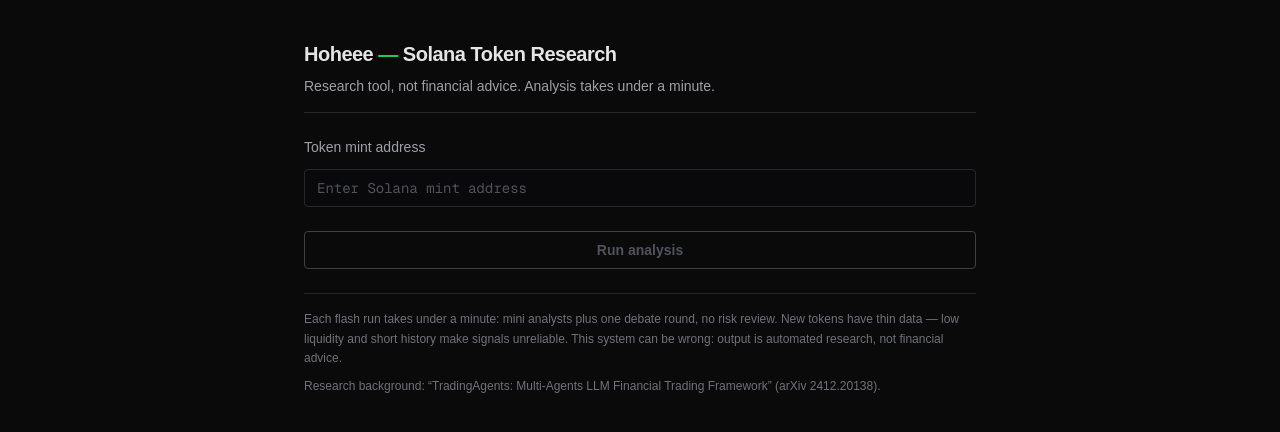
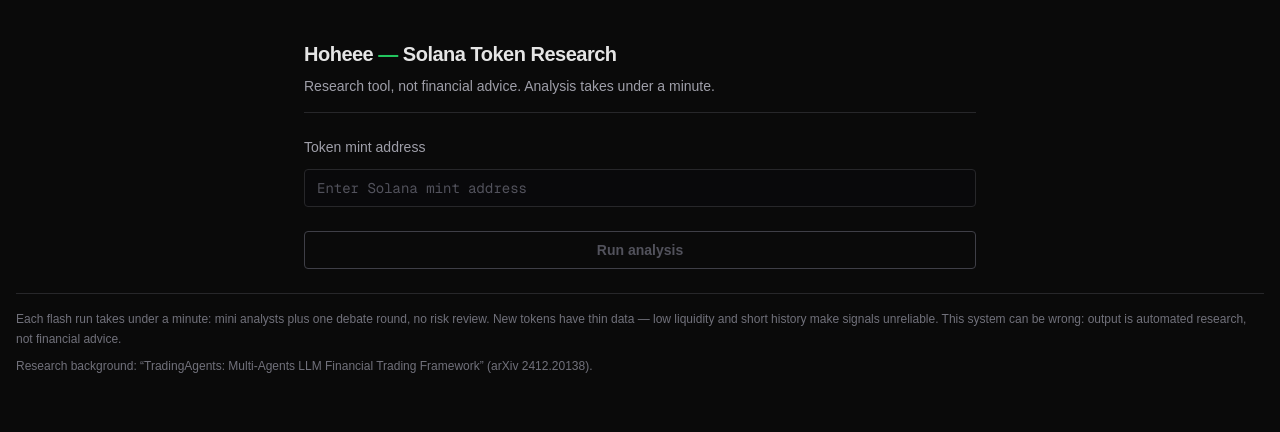
Before and after one commit to sifaq00/hoheee, a Next.js app: page / in a window 1280 px wide. Shown: the top 432 px of the page. Built offline with nearby package versions, Linux system fonts and the light colour scheme.

Commit message:
chore: minor touch-ups

```diff
--- a/app/page.tsx
+++ b/app/page.tsx
@@ -383,7 +383,7 @@
 
   return (
     <div className="min-h-full flex flex-col items-center px-4 py-10">
-      <main className="w-full max-w-7xl flex flex-col gap-6">
+      <main className="w-full max-w-none flex flex-col gap-6">
         <div className="w-full max-w-2xl mx-auto flex flex-col gap-6">
         <header className="flex flex-col gap-2 border-b border-zinc-800 pb-4">
           <h1 className="text-xl font-bold tracking-tight">
@@ -580,7 +580,7 @@
         )}
         </div>
       </main>
-      <footer className="mt-6 w-full max-w-2xl border-t border-zinc-800 pt-4 text-xs leading-relaxed text-zinc-500">
+      <footer className="mt-6 w-full border-t border-zinc-800 pt-4 text-xs leading-relaxed text-zinc-500">
           <p>
             Each flash run takes under a minute: mini analysts plus one debate
             round, no risk review.
```
